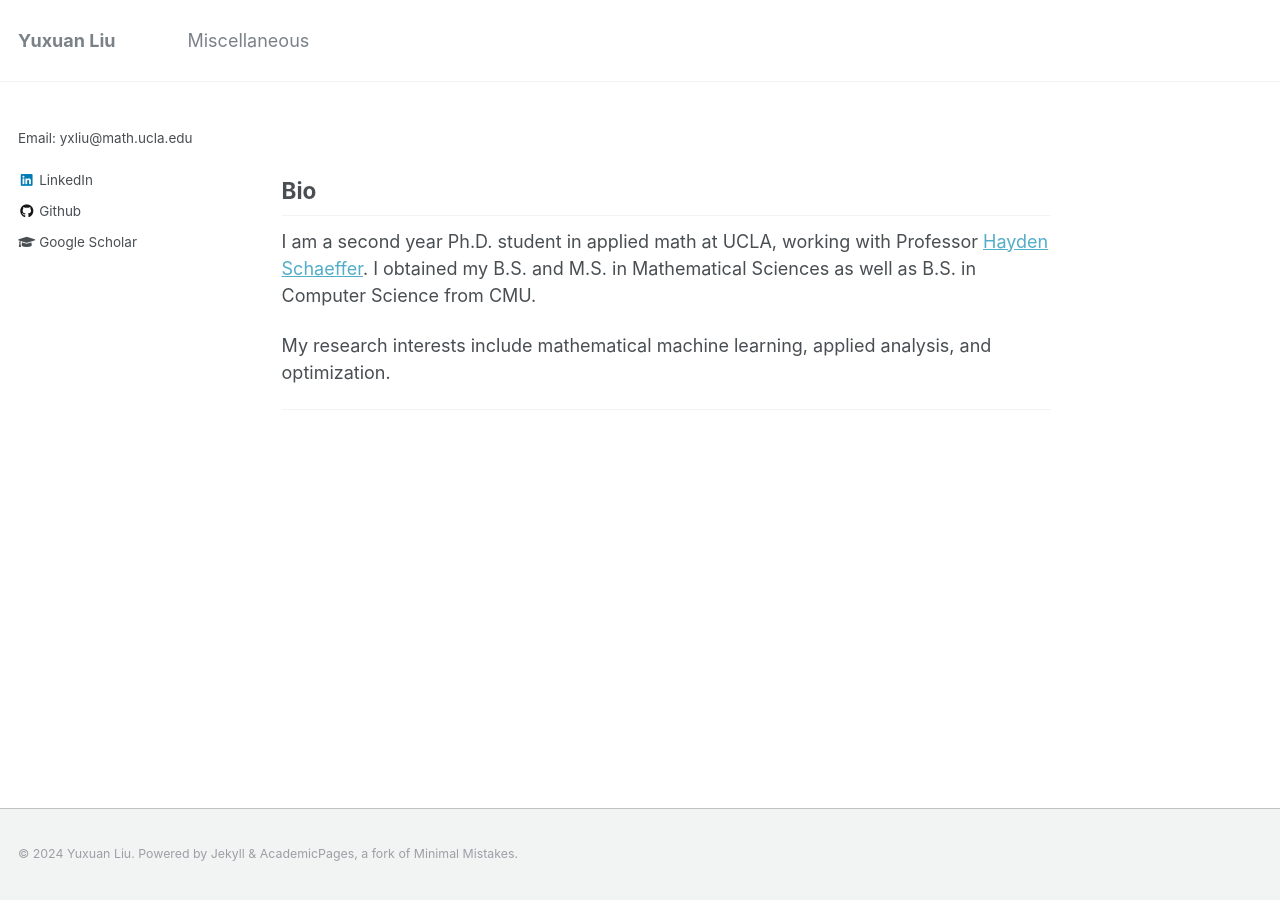
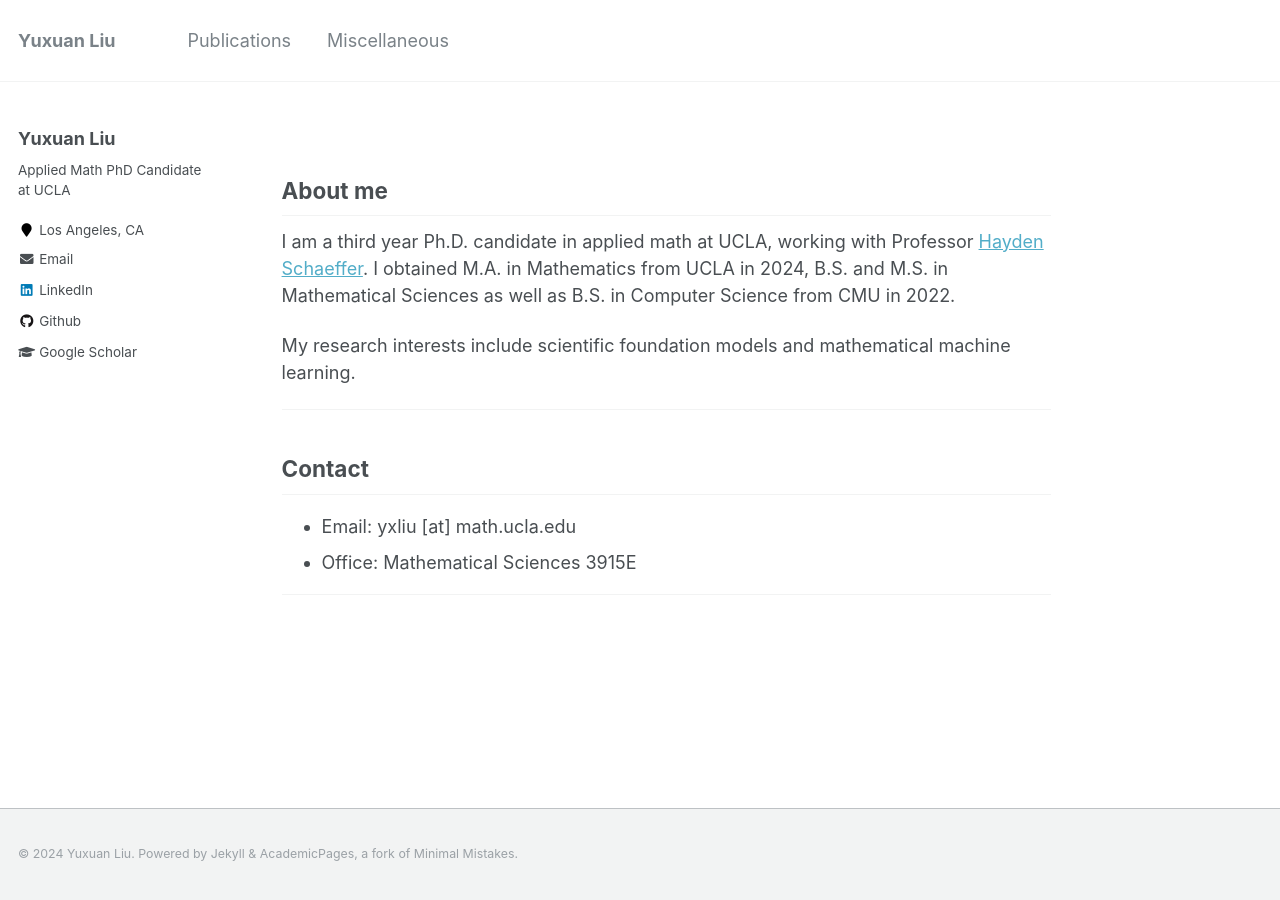
Before and after one commit to felix-lyx/felix-lyx.github.io, a Jekyll site: the page built from _pages/about.md, in a window 1280 px wide. Built offline with Jekyll 4.4.1, drawn with Linux system fonts in a browser that asks for light colours.

Commit message:
publication updates

```diff
--- a/_config.yml
+++ b/_config.yml
@@ -80,14 +80,14 @@ analytics:
 
 # Site Author
 author:
-  name             :
+  name             : "Yuxuan Liu"
   avatar           :
-  bio              : "Email: yxliu@math.ucla.edu"
-  location         :
+  bio              : "Applied Math PhD Candidate at UCLA"
+  location         : "Los Angeles, CA"
   employer         :
   pubmed           :
   googlescholar    : "https://scholar.google.com/citations?user=SbieiN4AAAAJ&hl=en"
-  email            :
+  email            : "yxliu@math.ucla.edu"
   researchgate     :  # example: "https://www.researchgate.net/profile/yourprofile"
   uri              :
   bitbucket        :
--- a/_data/navigation.yml
+++ b/_data/navigation.yml
@@ -1,10 +1,10 @@
 # main links links
 main:
+  - title: "Publications"
+    url: /publications/
+
   - title: "Miscellaneous"
     url: /misc/
-
-  # - title: "Publications"
-  #   url: /publications/
 
   # - title: "Talks"
   #   url: /talks/
--- a/_pages/about.md
+++ b/_pages/about.md
@@ -8,10 +8,17 @@ redirect_from:
   - /about.html
 ---
 
-## Bio
+## About me
 
-I am a second year Ph.D. student in applied math at UCLA, working with Professor [Hayden Schaeffer](http://www.math.ucla.edu/~hayden). I obtained my B.S. and M.S. in Mathematical Sciences as well as B.S. in Computer Science from CMU.
+I am a third year Ph.D. candidate in applied math at UCLA, working with Professor [Hayden Schaeffer](http://www.math.ucla.edu/~hayden). I obtained M.A. in Mathematics from UCLA in 2024, B.S. and M.S. in Mathematical Sciences as well as B.S. in Computer Science from CMU in 2022.
 
-My research interests include mathematical machine learning, applied analysis, and optimization.
+My research interests include scientific foundation models and mathematical machine learning.
 
 ---
+
+## Contact
+
+- Email: yxliu [at] math.ucla.edu
+- Office: Mathematical Sciences 3915E
+
+---
```
Also changed, not shown: _pages/publications.md (added, +46 -0 lines).
